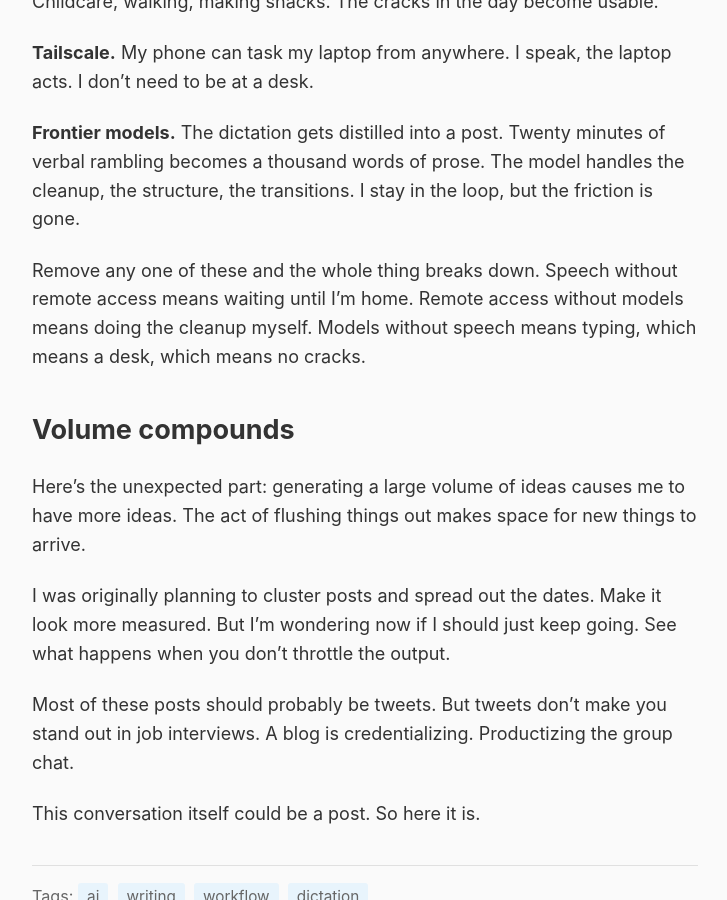
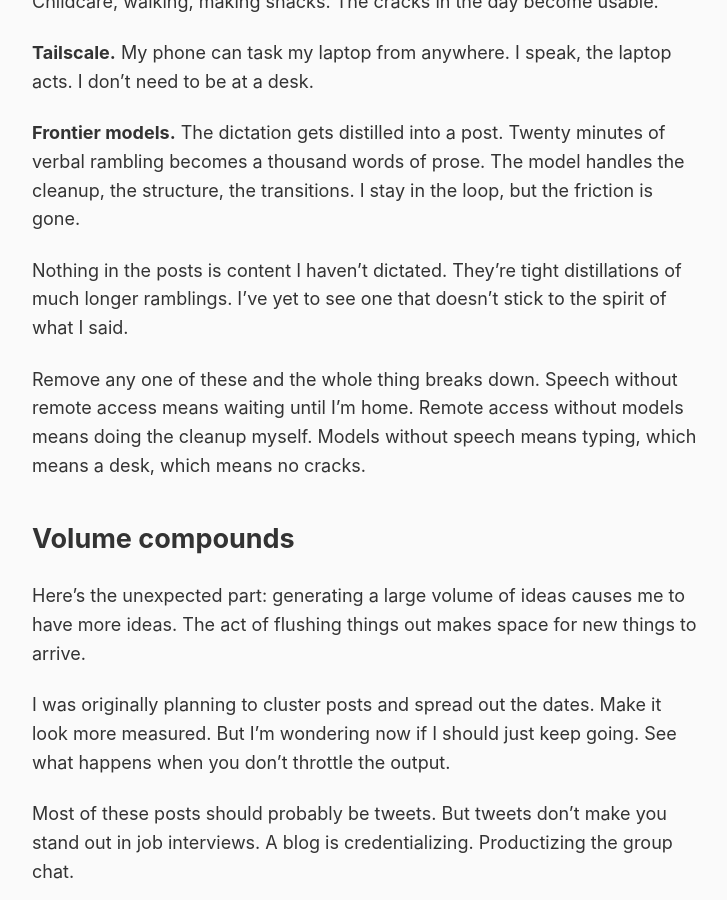
Before and after one commit to rob137/rob137.github.io, a Jekyll site: the page built from _posts/2026-01-04-fresh-and-stale.md, in a window 1280 px wide and 900 px high, scrolled down 1012 px. Shown: the whole window, without its empty margins (275-1002 px from the left). Built offline with Jekyll 4.4.1, drawn with Linux system fonts in a browser that asks for light colours.

Commit message:
Add note - posts are distillations, not inventions

```diff
--- a/_posts/2026-01-04-fresh-and-stale.md
+++ b/_posts/2026-01-04-fresh-and-stale.md
@@ -31,6 +31,8 @@ This only works because of three things:
 
 **Frontier models.** The dictation gets distilled into a post. Twenty minutes of verbal rambling becomes a thousand words of prose. The model handles the cleanup, the structure, the transitions. I stay in the loop, but the friction is gone.
 
+Nothing in the posts is content I haven't dictated. They're tight distillations of much longer ramblings. I've yet to see one that doesn't stick to the spirit of what I said.
+
 Remove any one of these and the whole thing breaks down. Speech without remote access means waiting until I'm home. Remote access without models means doing the cleanup myself. Models without speech means typing, which means a desk, which means no cracks.
 
 ## Volume compounds
```
